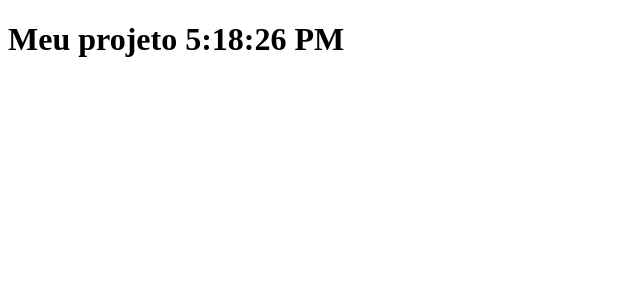
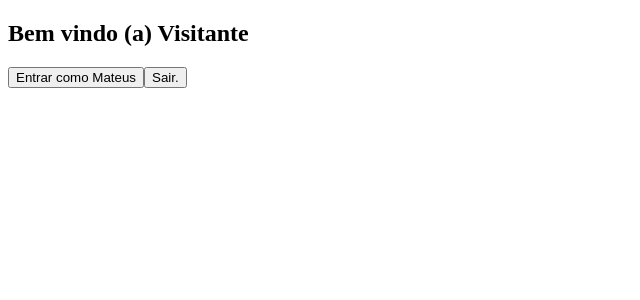
Before and after one commit to MHPontes/reactjs-inicio, a React (Create React App) app: page / in a window 1280 px wide. Shown: the top 300 px of the page, without its empty margins (0-640 px from the left). Built offline with nearby package versions, Linux system fonts and the light colour scheme.

Commit message:
Aprendendo sobre Eventos e separando classes

```diff
--- a/src/App.js
+++ b/src/App.js
@@ -1,36 +1,52 @@
 import React, { Component } from 'react';
+import Membro from './components/Membro';
 
 class App extends Component {
 
-  constructor(props) {
-    super(props);
-    this.state = {
-      hora: '00:00:00'
-    };
+  render() {
+      return (
+          <div>
+            <Membro nome="Visitante"/>
+          </div>
+      );
   }
 
-  componentDidMount() {
-
-    setInterval(() => {
-      this.setState({ hora: new Date().toLocaleTimeString() });
-    }, 1000);
-
-  }
-
-  componentDidUpdate() {
-    console.log('Atualizou');
-  }
-
-  render() {
-    return (
-      <div>
-        <h1>Meu projeto {this.state.hora}</h1>
-      </div>
-    );
-  }
 }
 
 export default App;
+
+
+// class App extends Component {
+
+//   constructor(props) {
+//     super(props);
+//     this.state = {
+//       hora: '00:00:00'
+//     };
+//   }
+
+//   componentDidMount() {
+
+//     setInterval(() => {
+//       this.setState({ hora: new Date().toLocaleTimeString() });
+//     }, 1000);
+
+//   }
+
+//   componentDidUpdate() {
+//     console.log('Atualizou');
+//   }
+
+//   render() {
+//     return (
+//       <div>
+//         <h1>Meu projeto {this.state.hora}</h1>
+//       </div>
+//     );
+//   }
+// }
+
+// export default App;
 
 // class App extends Component {
 
--- /dev/null
+++ b/src/components/Membro/index.js
@@ -0,0 +1,33 @@
+import React, { Component } from 'react';
+
+class Membro extends Component {
+
+    constructor(props) {
+        super(props);
+        this.state = {
+          nome: props.nome
+        };
+        this.entrar = this.entrar.bind(this);
+      }
+
+    entrar() {
+        this.setState({nome: 'Mateus'});
+    }
+
+    render() {
+        return (
+            <div>
+            <h2>Bem vindo (a) {this.state.nome}</h2>
+            <button onClick={this.entrar}>
+                Entrar como Mateus
+            </button>
+            <button onClick={ () => this.setState({nome: ''})}>
+                Sair.
+            </button>
+            </div>
+        );
+    }
+
+}
+
+export default Membro;
```
